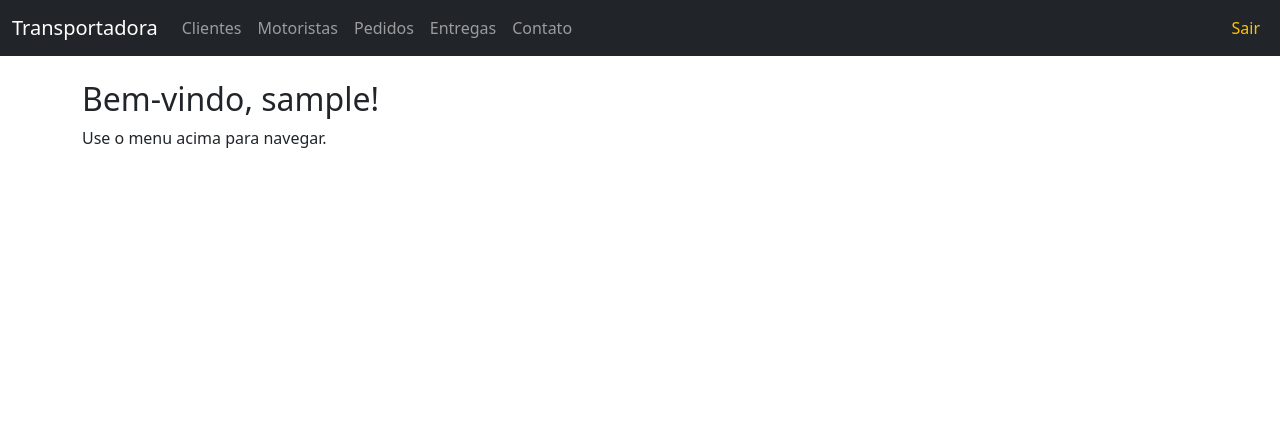
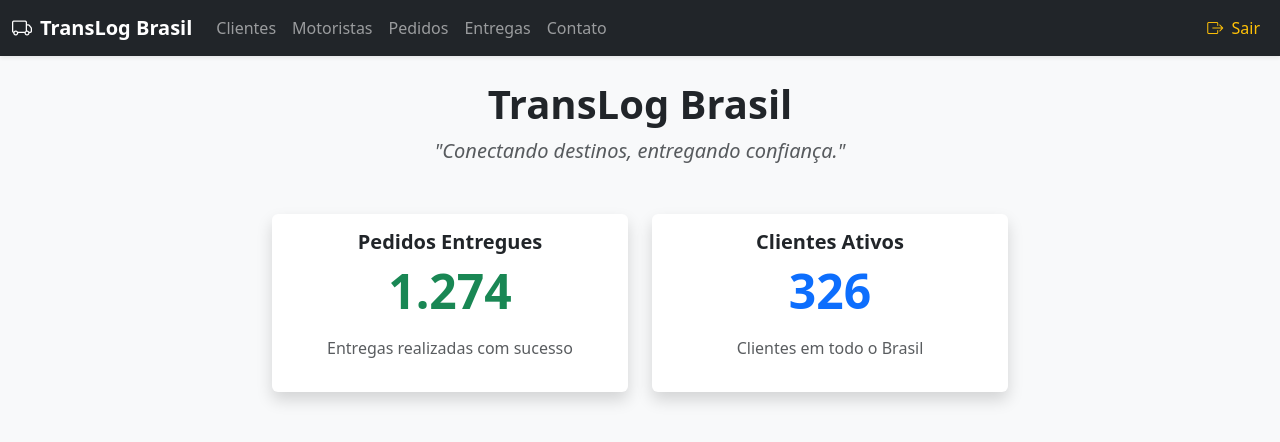
Before and after one commit to solutionsit-developer/Transportadora, a Django app: page / in a window 1280 px wide. Shown: the top 442 px of the page. Run offline with Django 5.2, Linux system fonts and the light colour scheme; the visitor is signed in with stand-in values (Sample User, id 1); data that the repository does not hold is empty.

Commit message:
adição do requirements.txt, alterações de layout

```diff
--- a/transportadora/core/templates/base.html
+++ b/transportadora/core/templates/base.html
@@ -3,12 +3,18 @@
 <head>
   <meta charset="UTF-8">
   <title>{% block title %}Sistema{% endblock %}</title>
+  <!-- Bootstrap CSS -->
   <link href="https://cdn.jsdelivr.net/npm/bootstrap@5.3.0/dist/css/bootstrap.min.css" rel="stylesheet">
+  <!-- Bootstrap Icons -->
+  <link href="https://cdn.jsdelivr.net/npm/bootstrap-icons@1.10.5/font/bootstrap-icons.css" rel="stylesheet">
 </head>
-<body>
-  <nav class="navbar navbar-expand-lg navbar-dark bg-dark mb-4">
+<body class="bg-light">
+  <nav class="navbar navbar-expand-lg navbar-dark bg-dark shadow-sm mb-4">
     <div class="container-fluid">
-    <a class="navbar-brand" href="{% url 'home' %}">Transportadora</a>
+      <a class="navbar-brand d-flex align-items-center" href="{% url 'home' %}">
+        <i class="bi bi-truck me-2"></i> <!-- Ícone de caminhão -->
+        <span class="fw-bold">TransLog Brasil</span>
+      </a>
       <button class="navbar-toggler" type="button" data-bs-toggle="collapse" data-bs-target="#navbarNav">
         <span class="navbar-toggler-icon"></span>
       </button>
@@ -17,13 +23,17 @@
         {% if user.is_authenticated %}
         <ul class="navbar-nav me-auto">
           <li class="nav-item"><a class="nav-link" href="{% url 'cliente_list' %}">Clientes</a></li>
-        <li class="nav-item"><a class="nav-link" href="{% url 'motorista_list' %}">Motoristas</a></li>
-        <li class="nav-item"><a class="nav-link" >Pedidos</a></li>
-        <li class="nav-item"><a class="nav-link" >Entregas</a></li>
-        <li class="nav-item"><a class="nav-link" href="{% url 'contato' %}">Contato</a></li>  <!-- NOVO LINK -->
+          <li class="nav-item"><a class="nav-link">Motoristas</a></li>
+          <li class="nav-item"><a class="nav-link">Pedidos</a></li>
+          <li class="nav-item"><a class="nav-link">Entregas</a></li>
+          <li class="nav-item"><a class="nav-link" href="{% url 'contato' %}">Contato</a></li>
         </ul>
         <ul class="navbar-nav ms-auto">
-        <li class="nav-item"><a class="nav-link text-warning" href="{% url 'logout' %}">Sair</a></li>
+          <li class="nav-item">
+            <a class="nav-link text-warning" href="{% url 'logout' %}">
+              <i class="bi bi-box-arrow-right me-1"></i> Sair
+            </a>
+          </li>
         </ul>
         {% endif %}
       </div>
@@ -45,7 +55,7 @@
     {% block content %}{% endblock %}
   </div>
 
-  <!-- Bootstrap JS (para navbar funcionar no mobile) -->
+  <!-- Bootstrap JS -->
   <script src="https://cdn.jsdelivr.net/npm/bootstrap@5.3.0/dist/js/bootstrap.bundle.min.js"></script>
 </body>
 </html>
--- a/transportadora/core/templates/home.html
+++ b/transportadora/core/templates/home.html
@@ -1,6 +1,31 @@
 {% extends 'base.html' %}
 {% block title %}Início{% endblock %}
+
 {% block content %}
-<h2>Bem-vindo, {{ user.username }}!</h2>
-<p>Use o menu acima para navegar.</p>
+<div class="text-center mb-5">
+  <h1 class="fw-bold">TransLog Brasil</h1>
+  <p class="fs-5 fst-italic text-muted">"Conectando destinos, entregando confiança."</p>
+</div>
+
+<div class="row justify-content-center g-4">
+  <div class="col-md-4">
+    <div class="card shadow text-center border-0">
+      <div class="card-body">
+        <h5 class="card-title fw-semibold">Pedidos Entregues</h5>
+        <p class="display-5 text-success fw-bold">1.274</p>
+        <p class="text-muted">Entregas realizadas com sucesso</p>
+      </div>
+    </div>
+  </div>
+
+  <div class="col-md-4">
+    <div class="card shadow text-center border-0">
+      <div class="card-body">
+        <h5 class="card-title fw-semibold">Clientes Ativos</h5>
+        <p class="display-5 text-primary fw-bold">326</p>
+        <p class="text-muted">Clientes em todo o Brasil</p>
+      </div>
+    </div>
+  </div>
+</div>
 {% endblock %}
```
Also changed, not shown: transportadora/core/forms.py (+37 -15 lines), transportadora/requirements.txt (added, +7 -0 lines), transportadora/transportadora/settings.py (+9 -6 lines), transportadora/README.md. Lines whose indentation alone changed are shown as unchanged.
